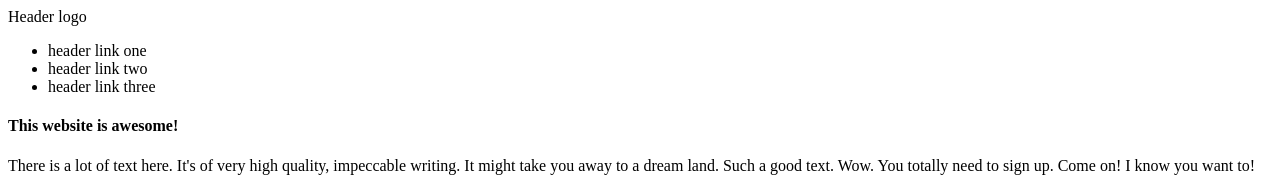
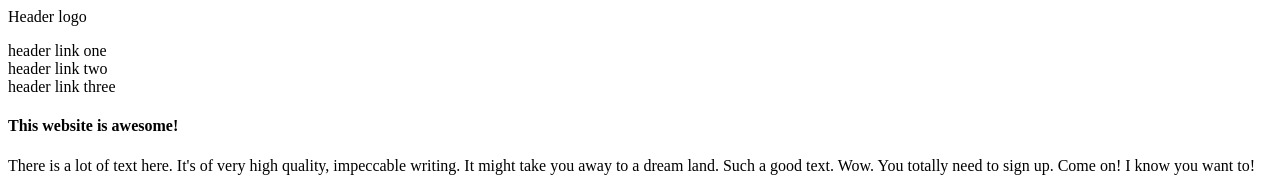
Before and after one commit to marxos121/first-website, a plain HTML site: page index.html in a window 1280 px wide. Shown: the top 177 px of the page. Drawn offline with Linux system fonts and the light colour scheme.

Commit message:
clear list style

```diff
--- a/index.html
+++ b/index.html
@@ -4,6 +4,7 @@
 <head>
     <meta charset="utf-8">
     <title>Amazing CSS website</title>
+    <link rel="stylesheet" href="styles.css">
 </head>
 
 
--- a/styles.css
+++ b/styles.css
@@ -0,0 +1,16 @@
+/* dark bg color hero and footer: #1f2937
+Hero Main text ("this website...") 48px extra-bold #F9FAF8
+Hero Secondar text, Header Link Text 18px #E5E7EB
+Header Logo Text 24px #f9faf8
+
+
+Button color, call to action bg color: #3882f6
+information header text 36px extra-bold #1f2937
+
+Quote section bg: #e5e7eb
+Quote text: 36px light italic #1f2937*/
+
+ul{
+    padding: 0;
+    list-style-type: none;
+}
```
